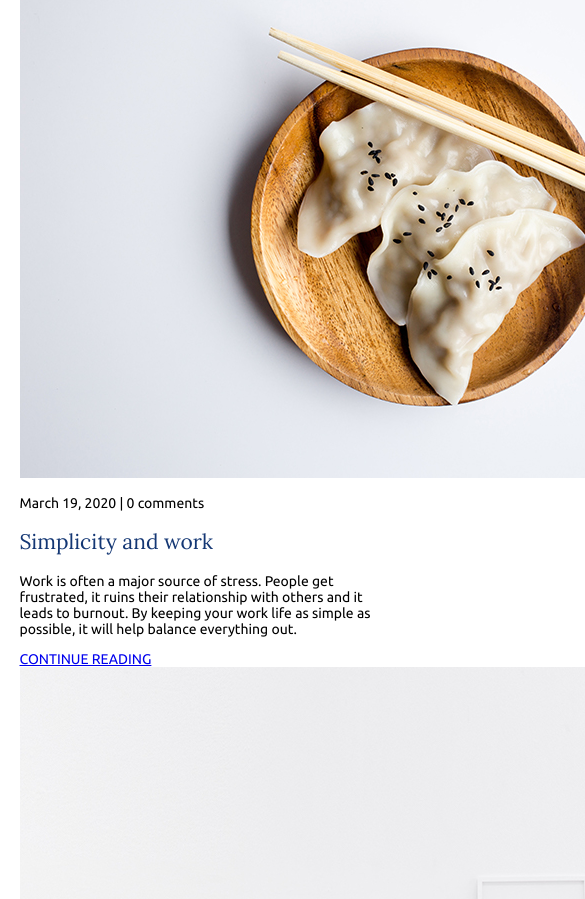
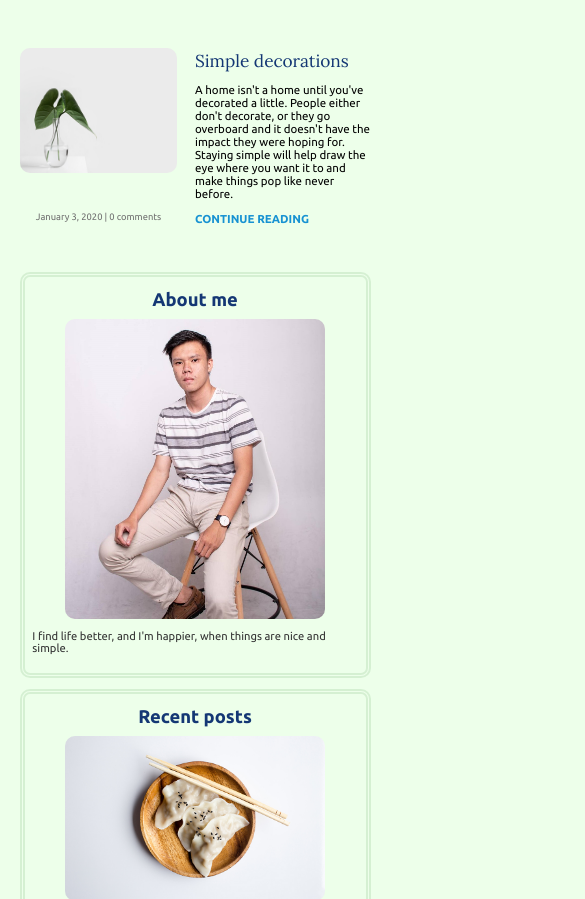
Before and after one commit to karelrenaldi/Living-The-Simple-Life, a plain HTML site: page index.html in a window 390 px wide. Shown: the part 1101-2000 px from the top of the page, 585 px wide, since content can reach past the window. Drawn offline with Linux system fonts and the light colour scheme.

Commit message:
Final Responsive Layout

```diff
--- a/index.html
+++ b/index.html
@@ -27,7 +27,7 @@
       </div>
     </header>
     <!-- Main Container -->
-    <div class="container">
+    <div class="container container-main">
       <!-- Main section -->
       <main role="main">
         <!-- Featured Article -->
@@ -106,7 +106,7 @@
         <!-- First Sidebar Widget -->
         <div class="sidebar-widget">
           <h2 class="widget-title">About me</h2>
-          <img src="./img/me.jpg" alt="me.jpg" class="widget-image" />
+          <img src="./img/me.jpg" alt="me.jpg" class="widget-image my-image" />
           <p class="widget-body">
             I find life better, and I'm happier, when things are nice and
             simple.
@@ -137,7 +137,7 @@
     <!-- Footer Section -->
     <footer>
       <p>Living the Simple Life</p>
-      <p>Copyright 2019</p>
+      <p>Copyright 2020</p>
     </footer>
   </body>
 </html>
--- a/style.css
+++ b/style.css
@@ -27,7 +27,44 @@ body {
 .subtitle {
   margin: 0;
 }
-/*====================Typography=========================*/
+
+/*================================================Navbar============================================*/
+header {
+  background: #dcedc1;
+  padding: 1.1em 0;
+}
+
+nav ul {
+  list-style: none;
+  padding: 0.5em 0;
+  display: flex;
+}
+
+nav li {
+  margin-left: 2.2em;
+}
+
+nav a {
+  text-decoration: none;
+  color: darkgreen;
+  font-size: 1rem;
+  font-weight: 700;
+  padding: 0.2em;
+}
+nav a:hover,
+nav a:focus {
+  color: var(--lightBlue);
+  outline: none;
+}
+
+.current {
+  border-bottom: 2px solid darkgreen;
+}
+
+.current:hover {
+  color: darkgreen;
+}
+
 .title {
   font-size: 2rem;
 }
@@ -48,47 +85,159 @@ body {
 .article-title {
   font-size: 1.5rem;
 }
-/*================================================Navbar============================================*/
-header {
-  background: var(--white);
-  padding: 1.1em 0;
+
+/* Main CSS */
+
+.container-main {
+  margin: 2.5em auto;
+  /* border: 2px solid purple; */
+  display: flex;
+  align-items: flex-start;
+  justify-content: space-between;
 }
 
-nav ul {
-  list-style: none;
-  padding: 0.5em 0;
-  display: flex;
+main {
+  width: 73%;
+  /* border: 2px solid purple; */
 }
 
-nav li {
-  margin-left: 2.2em;
+aside {
+  /* border: 2px solid red; */
+  width: 25%;
+  display: flex;
+  flex-direction: column;
+  justify-content: space-between;
 }
 
-nav a {
-  text-decoration: none;
-  color: var(--grey);
-  font-size: 1rem;
-  font-weight: 700;
-  padding: 0.2em;
-}
-nav a:hover,
-nav a:focus {
-  color: var(--lightBlue);
-  outline: none;
+.sidebar-widget {
+  border: 5px double rgba(0, 110, 0, 0.1);
+  border-radius: 10px;
+  /* box-shadow: 4px 7px 19px -10px rgba(0, 0, 0, 0.75); */
+  margin-bottom: 1em;
+  padding: 0.7em;
+  /* display: flex;
+  flex-direction: column; */
 }
 
-.current {
-  border-bottom: 2px solid var(--grey);
+img {
+  width: 100%;
+  border-radius: 10px;
 }
 
-.current:hover {
+article .article-info {
   color: var(--grey);
+  font-size: 0.815rem;
+  margin: 0;
 }
 
-/* ======================================Media query=========================================== */
+article .article-read-more {
+  text-decoration: none;
+  color: var(--lightBlue);
+  font-weight: 700;
+}
+
+.widget-body {
+  color: #323232;
+}
+
+aside .widget-recent-post-title {
+  color: var(--darkBlue);
+  font-weight: normal;
+  margin: 0.4em 0;
+}
+
+.sidebar {
+  font-size: 0.975rem;
+}
+
+h2 {
+  margin: 0.2em;
+}
+
+.widget-recent-post {
+  /* border: 2px solid purple; */
+  margin-bottom: 1em;
+  display: flex;
+  flex-direction: column-reverse;
+  text-align: center;
+}
+
+.widget-recent-post:last-child {
+  margin-bottom: 0;
+}
+
+aside .widget-title {
+  color: var(--darkBlue);
+  margin-bottom: 0.5em;
+  text-align: center;
+  font-size: 1.6rem;
+}
+
+footer {
+  text-align: center;
+  background-color: #dcedc1;
+  color: darkgreen;
+  padding: 2.2em 0;
+}
+
+footer p {
+  margin: 0;
+}
+
+body {
+  background-color: #edffea;
+}
+
+.article-recent {
+  display: flex;
+  flex-direction: row-reverse;
+  justify-content: space-between;
+  align-items: flex-start;
+  margin: 1.1em 0;
+  height: 250px;
+  /* border: 2px solid blue; */
+}
+
+.article-title {
+  margin: 0;
+}
+
+.article-recent-main {
+  width: 68%;
+  margin-top: 1.3em;
+}
+
+.article-recent-secondary {
+  width: 27%;
+  align-self: stretch;
+  display: flex;
+  flex-direction: column;
+  justify-content: space-evenly;
+}
+
+.article-image {
+  height: 70%;
+}
+
+.article-featured {
+  /* border: 2px solid violet; */
+  border-bottom: 2px solid var(--grey);
+  padding-bottom: 0.8em;
+}
+
+.article-featured .article-image {
+  margin-bottom: 0.9em;
+}
+
+.article-featured .article-info {
+  margin-bottom: 1.2em;
+}
+
+/* Media query */
+
 @media (max-width: 787px) {
   html {
-    font-size: 14px;
+    font-size: 13.5px;
   }
   .container-flex {
     flex-direction: column;
@@ -102,4 +251,95 @@ nav a:focus {
   nav li {
     margin: 0.4em 0;
   }
+  .article-recent-main {
+    width: 62%;
+  }
+  .article-recent-secondary {
+    width: 33%;
+  }
 }
+
+@media (min-width: 790px) and (max-width: 1034px) {
+  html {
+    font-size: 14px;
+  }
+  .article-recent-main {
+    width: 64%;
+  }
+  .article-recent-secondary {
+    width: 31%;
+  }
+}
+
+@media (max-width: 720px) {
+  .container-main {
+    flex-direction: column;
+  }
+  main {
+    width: 100%;
+  }
+  aside {
+    width: 100%;
+  }
+  .article-info {
+    text-align: center;
+  }
+  .article-featured .article-info {
+    text-align: inherit;
+  }
+  .my-image {
+    height: 300px;
+  }
+  .widget-image {
+    width: 80%;
+  }
+  .sidebar-widget {
+    display: flex;
+    flex-direction: column;
+    align-items: center;
+  }
+  .widget-recent-post {
+    display: flex;
+    flex-direction: column-reverse;
+    align-items: center;
+    border-bottom: 2px solid var(--grey);
+    padding-bottom: 0.5em;
+  }
+  .widget-recent-post:last-child {
+    border-bottom: none;
+  }
+}
+
+@media (max-width: 520px) {
+  html {
+    font-size: 11.5px;
+  }
+  .article-image {
+    height: 50%;
+  }
+  .article-recent-secondary {
+  }
+  .article-recent-main {
+    align-self: stretch;
+    margin: 3.5em 0;
+  }
+  .article-recent-main {
+    width: 50%;
+  }
+  .article-recent-secondary {
+    width: 45%;
+  }
+}
+
+@media (max-width: 368px) {
+  .article-recent-main {
+    width: 57%;
+  }
+  .article-recent-secondary {
+    width: 38%;
+  }
+  .article-recent-secondary .article-info {
+    font-size: 0.655em;
+    font-weight: 900;
+  }
+}
```
